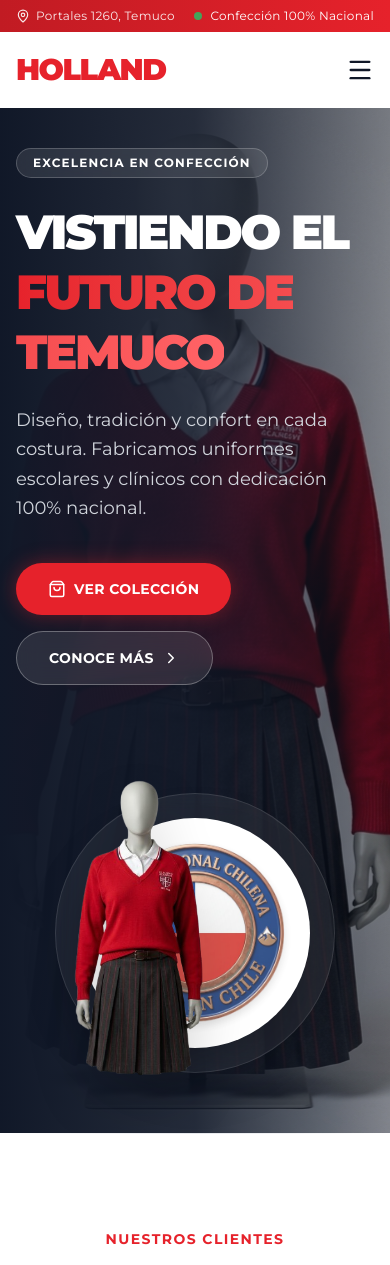
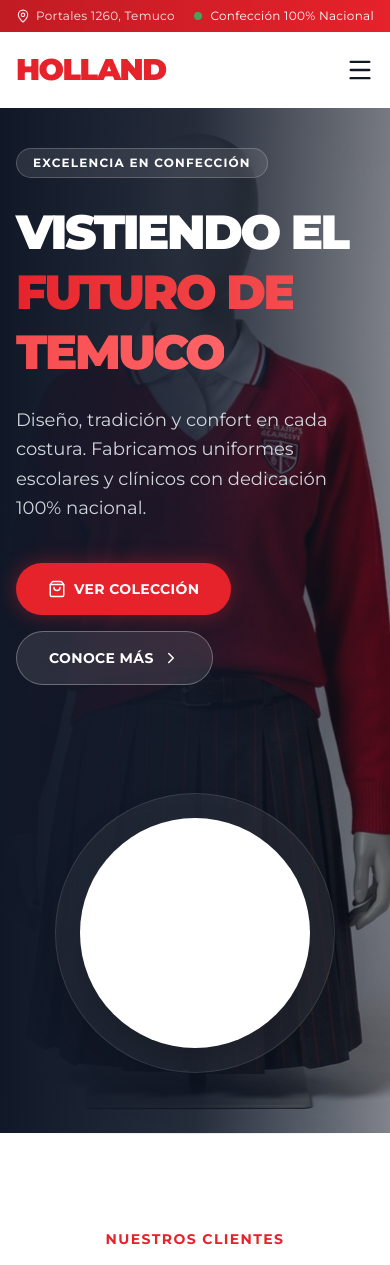
Before and after one commit to CarlosL-Code/holland, a React (Vite) app: page / in a window 390 px wide. Shown: the top 1265 px of the page. Built offline with nearby package versions, Linux system fonts and the light colour scheme.

Commit message:
Make uniform animation more subtle and dynamic

```diff
--- a/src/App.jsx
+++ b/src/App.jsx
@@ -180,15 +180,15 @@
 
             {/* Image overlapping the circle to the left */}
             <div className="relative w-full h-full flex items-center justify-center z-20 -ml-28 md:-ml-48">
-              <AnimatePresence mode="wait">
+              <AnimatePresence>
                 <motion.img
                   key={heroImageIndex}
                   src={heroImages[heroImageIndex]}
-                  initial={{ opacity: 0 }}
-                  animate={{ opacity: 1 }}
-                  exit={{ opacity: 0 }}
-                  transition={{ duration: 0.8, ease: "easeInOut" }}
-                  className="w-[320px] h-[320px] md:w-[460px] md:h-[460px] object-cover object-center drop-shadow-2xl"
+                  initial={{ opacity: 0, scale: 0.9, x: 30 }}
+                  animate={{ opacity: 1, scale: 1, x: 0 }}
+                  exit={{ opacity: 0, scale: 1.1, x: -30 }}
+                  transition={{ duration: 1.2, ease: [0.25, 0.1, 0.25, 1] }}
+                  className="absolute w-[320px] h-[320px] md:w-[460px] md:h-[460px] object-cover object-center drop-shadow-2xl"
                   alt="Prenda rotativa"
                 />
               </AnimatePresence>
```
